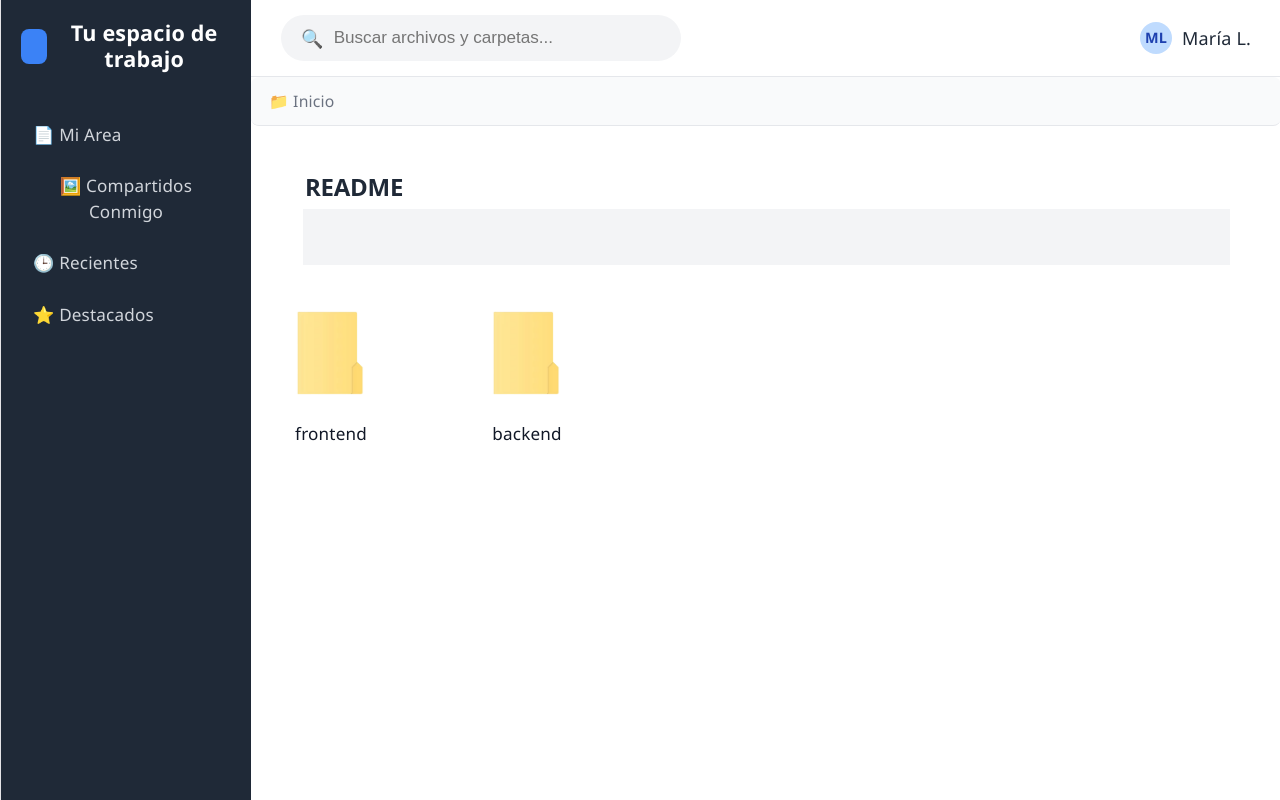
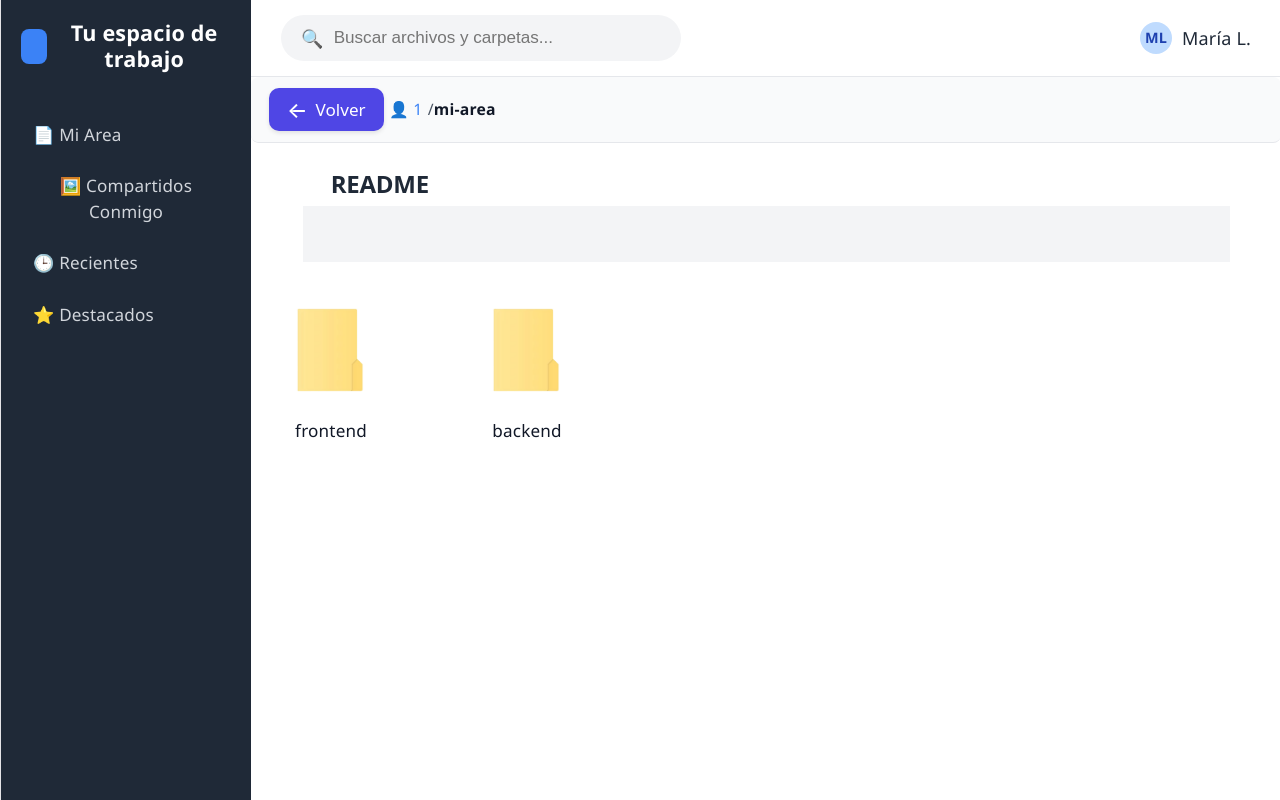
Before and after one commit to matty-23/Progra-III, a React (Vite) app in the folder frontend/: page /1/1/mi-area in a window 1280 px wide. Built offline with nearby package versions, Linux system fonts and the light colour scheme.

Commit message:
Boton para volver atras y relacion con rutas. Falta terminar cambios de CSS

```diff
--- /dev/null
+++ b/frontend/src/components/BackButton.css
@@ -0,0 +1,63 @@
+.back-button {
+  /* Alineación a la izquierda */
+  display: inline-flex;
+  align-items: center;
+  gap: 8px;
+  margin-right: auto; /* Empuja el botón a la izquierda en contenedores flex */
+  align-self: flex-start;
+
+  /* Estilos base */
+  padding: 10px 18px;
+  background-color: #4f46e5; /* Indigo 600 */
+  color: #ffffff;
+  font-family: system-ui, -apple-system, 'Segoe UI', Roboto, sans-serif;
+  font-size: 0.95rem;
+  font-weight: 500;
+  border: none;
+  border-radius: 10px;
+  cursor: pointer;
+  transition: all 0.2s cubic-bezier(0.4, 0, 0.2, 1);
+  box-shadow: 0 2px 4px rgba(0, 0, 0, 0.1);
+}
+
+/* Flecha izquierda con pseudo-elemento (sin modificar tu JSX) */
+.back-button::before {
+  content: "←";
+  font-size: 1.2rem;
+  line-height: 1;
+  transition: transform 0.2s ease;
+}
+
+/* Hover */
+.back-button:hover {
+  background-color: #4338ca; /* Indigo 700 */
+  box-shadow: 0 4px 8px rgba(0, 0, 0, 0.15);
+  transform: translateY(-1px);
+}
+
+.back-button:hover::before {
+  transform: translateX(-3px);
+}
+
+/* Active (clic) */
+.back-button:active {
+  transform: translateY(0) scale(0.98);
+  box-shadow: 0 1px 2px rgba(0, 0, 0, 0.1);
+}
+
+/* Accesibilidad: foco visible para navegación por teclado */
+.back-button:focus-visible {
+  outline: 2px solid #818cf8;
+  outline-offset: 3px;
+}
+
+/* Soporte básico para modo oscuro del sistema */
+@media (prefers-color-scheme: dark) {
+  .back-button {
+    background-color: #6366f1;
+  }
+  .back-button:hover {
+    background-color: #818cf8;
+    color: #0f172a;
+  }
+}
--- /dev/null
+++ b/frontend/src/components/BackButton.jsx
@@ -0,0 +1,26 @@
+import { useLocation, useNavigate } from "react-router-dom";
+import './backButton.css';
+
+export default function BackButton() {
+    const location = useLocation();
+    const navigate = useNavigate();
+
+    const MIN_SEGMENTS = 3;
+
+    const handleBack = () => {
+        const pathParts = location.pathname.split("/").filter(Boolean);
+
+        if (pathParts.length > MIN_SEGMENTS) {
+            pathParts.pop();
+            navigate("/" + pathParts.join("/"));
+        } else {
+            console.warn("Llegaste al límite, no podés subir más");
+        }
+    };
+
+    return (
+        <button className="back-button" onClick={handleBack}>
+            Volver
+        </button>
+    );
+}
--- a/frontend/src/components/FileGrid.jsx
+++ b/frontend/src/components/FileGrid.jsx
@@ -32,7 +32,6 @@ export default function FileGrid({ data}) {
 
   return (
     <div className="grid-container">
-
       <div className="grid">
         {files.map((file, i) => (
           <FileCard key={i} file={file} onClick={handleClick} />
--- a/frontend/src/components/ReadMe.css
+++ b/frontend/src/components/ReadMe.css
@@ -1,13 +1,13 @@
 .readme-container {
     position: relative;
-    margin-top: 20px;
+    /* margin-top: 20px; */
     width: 100%;
 }
 
 .title-readme{
     font-size: 24px;
     font-weight: bold;
-    margin-left: -80%;
+    margin-left: -75%;
     }
 
 
--- a/frontend/src/components/Route.css
+++ b/frontend/src/components/Route.css
@@ -35,3 +35,7 @@
 .breadcrumb-segment:hover {
   text-decoration: underline;
 }
+
+.barrastyle {
+  color: '#9ca3af'
+}
--- a/frontend/src/components/Route.jsx
+++ b/frontend/src/components/Route.jsx
@@ -1,25 +1,40 @@
 import "./Route.css";
-export default function Route({ path }) {
-  if (!path || path === "/") {
-    return (
-      <nav className="route-breadcrumb">
-        <span style={{ color: '#6b7280' }}>📁 Inicio</span>
-      </nav>
-    );
-  }
+import BackButton from "./BackButton.jsx";
+import { useLocation, useNavigate } from "react-router-dom";
 
-  const segments = path.split("/").filter(Boolean);
+export default function Route() {
+  const { pathname } = useLocation();
+  const navigate = useNavigate();
+
+  const segments = pathname.split("/").filter(Boolean);
+
+
+  const user = segments[0];
+  const section = segments[1];
+  const folders = segments.slice(2);
+
+  const format = (text) =>
+    text.replace(/-/g, " ").replace(/\b\w/g, l => l.toUpperCase());
 
   return (
     <nav className="route-breadcrumb">
-      <span className="breadcrumb-segment" style={{ color: '#6b7280' }}>📁 Inicio</span>
+      <div>
+        <BackButton />
+      </div>
+      {user && (<span className="breadcrumb-segment" style={{ cursor: "default" }}>
+        👤 {format(user)}</span>)}
 
-      {segments.map((seg, i) => (
-        <span key={i} style={{ display: 'flex', alignItems: 'center', gap: '0.3rem' }}>
-          <span style={{ color: '#9ca3af' }}>/</span>
-          <span className="breadcrumb-segment">{seg}</span>
-        </span>
-      ))}
+      {folders.map((seg, i) => {
+        const routeTo = `/${user}/${section}/${folders.slice(0, i + 1).join("/")}`;
+
+        return (
+          <span key={i} >
+            <span className="barrastyle" >/</span>
+            <span className="breadcrumb-segment"
+              onClick={() => navigate(routeTo)}>{seg}
+            </span>
+          </span>);
+      })}
     </nav>
   );
 }
--- a/frontend/src/pages/MiArea.jsx
+++ b/frontend/src/pages/MiArea.jsx
@@ -31,7 +31,7 @@ export default function MiArea({route="mi-area"}) {
     }
 
     return (
-        <div>
+        <div className="General">
             <div className="title-row">
                 <ReadMe />
             </div>
--- a/frontend/src/pages/PageInicio.jsx
+++ b/frontend/src/pages/PageInicio.jsx
@@ -1,5 +1,6 @@
 import { useState, useEffect } from 'react'
 import '../styles/pageInicio.css';
+import BackButton from "../components/BackButton.jsx";
 import Sidebar from "../components/sidebar.jsx";
 import Header from "../components/Header.jsx";
 import { Outlet } from "react-router-dom";
--- /dev/null
+++ b/frontend/src/styles/MiArea.css
@@ -0,0 +1,3 @@
+.title-row {
+    min-height: 75px;
+}
```
